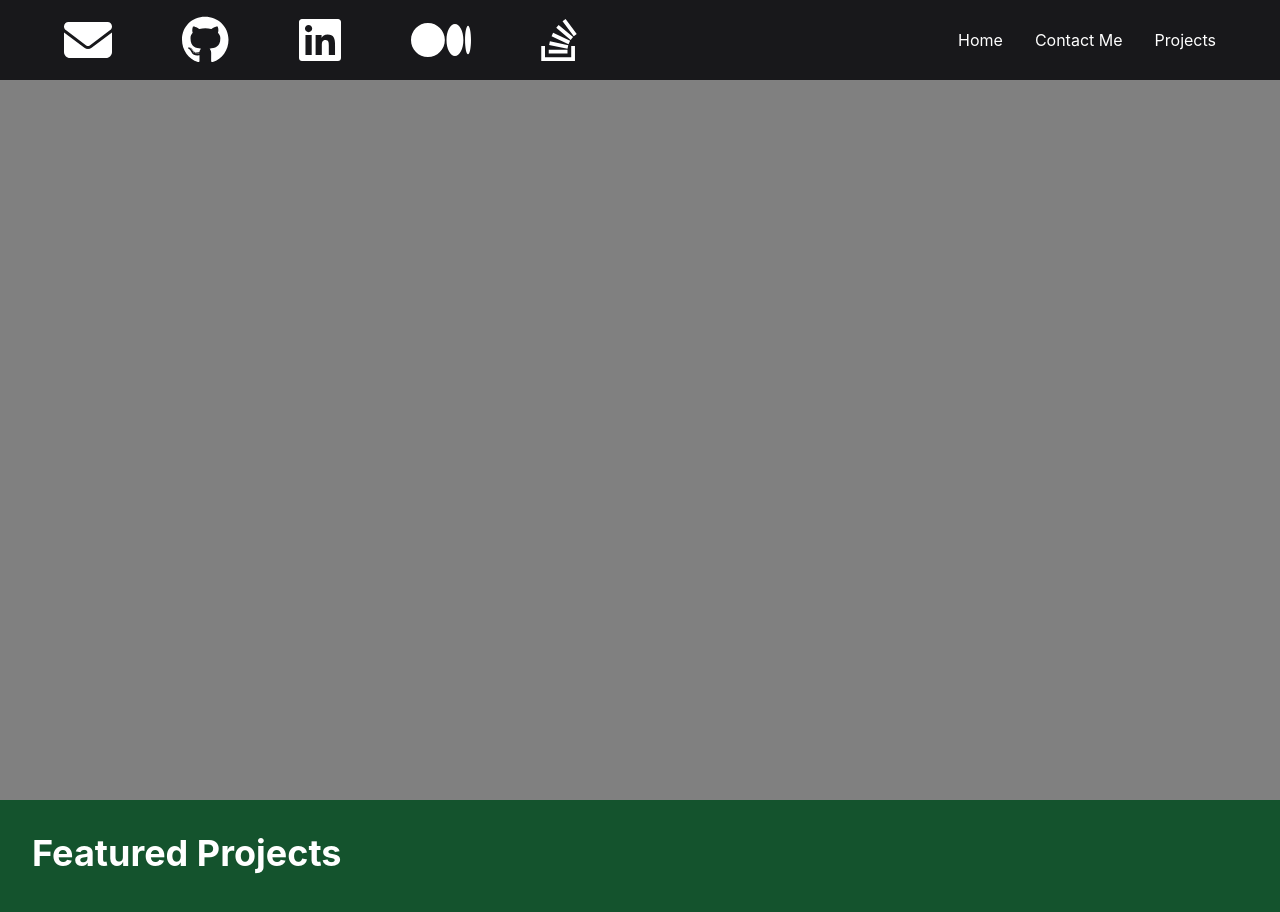
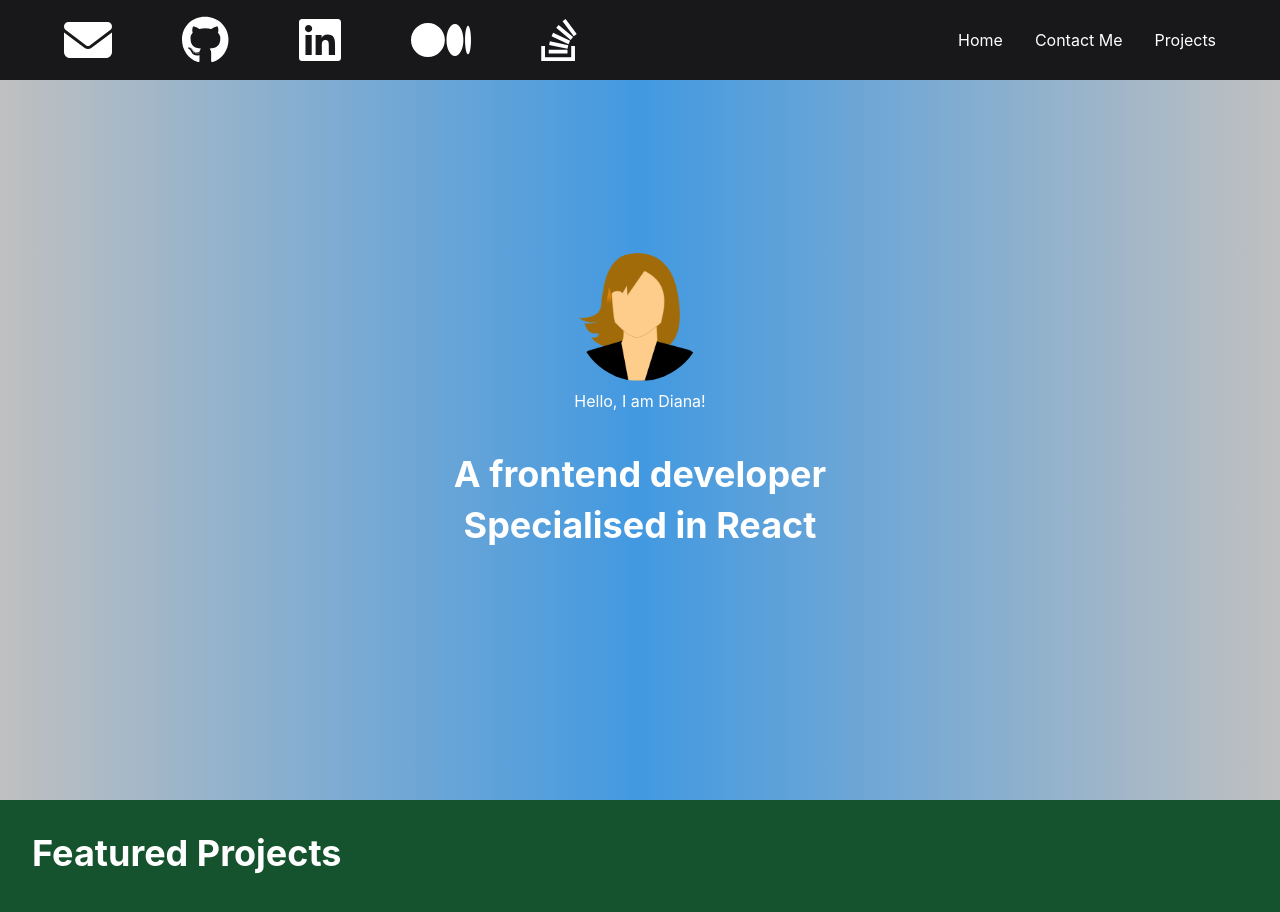
Before and after one commit to DianaZawislak/reactlab, a React (Create React App) app: page / in a window 1280 px wide. Shown: the top 912 px of the page. Built offline with nearby package versions, Linux system fonts and the light colour scheme.

Commit message:
added components in landing secton and colors

```diff
--- a/src/components/LandingSection.js
+++ b/src/components/LandingSection.js
@@ -1,6 +1,7 @@
 import React from "react";
-import { Avatar, Heading, VStack } from "@chakra-ui/react";
+import { Avatar, Box, Heading, VStack } from "@chakra-ui/react";
 import FullScreenSection from "./FullScreenSection";
+import avatar from "../images/generic-avatar.png";
 
 const greeting = "Hello, I am Diana!";
 const bio1 = "A frontend developer";
@@ -8,15 +9,28 @@ const bio2 = "Specialised in React";
 
 // Implement the UI for the LandingSection component according to the instructions.
 // Use a combination of Avatar, Heading and VStack components.
+
+
 const LandingSection = () => (
   <FullScreenSection
     justifyContent="center"
     alignItems="center"
     isDarkBackground
-    backgroundColor="#808080"
+    bgGradient='linear(to-r, #C0C0C0, blue.400, #C0C0C0)'
   >
+  <VStack>
+    <VStack mb="8">
+      <Avatar size='2xl' src={avatar}/>
+      <profile size='60'>{greeting}</profile>
+    </VStack>
+      <Heading>{bio1}</Heading>
+      <Heading>{bio2}</Heading>
+  </VStack>
 
   </FullScreenSection>
+
+
+
 );
 
 export default LandingSection;
```
